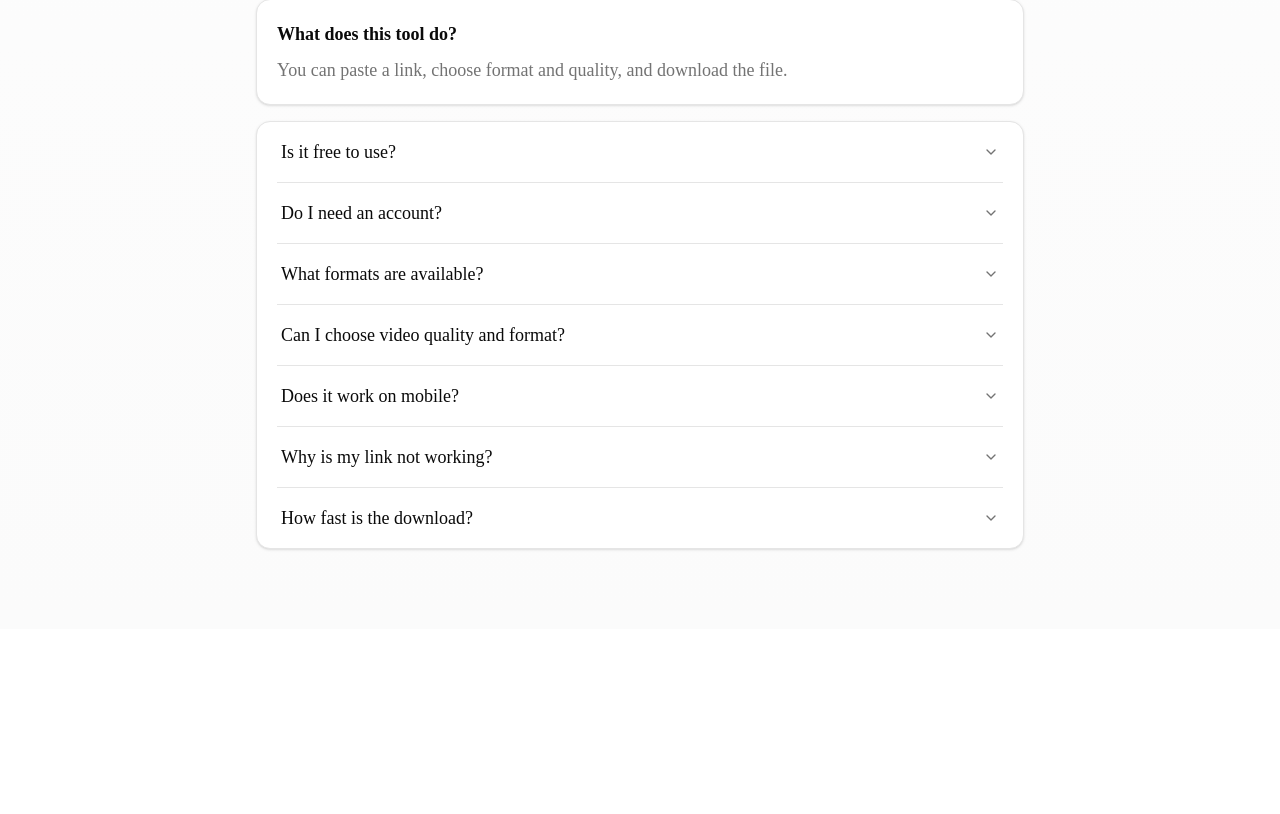
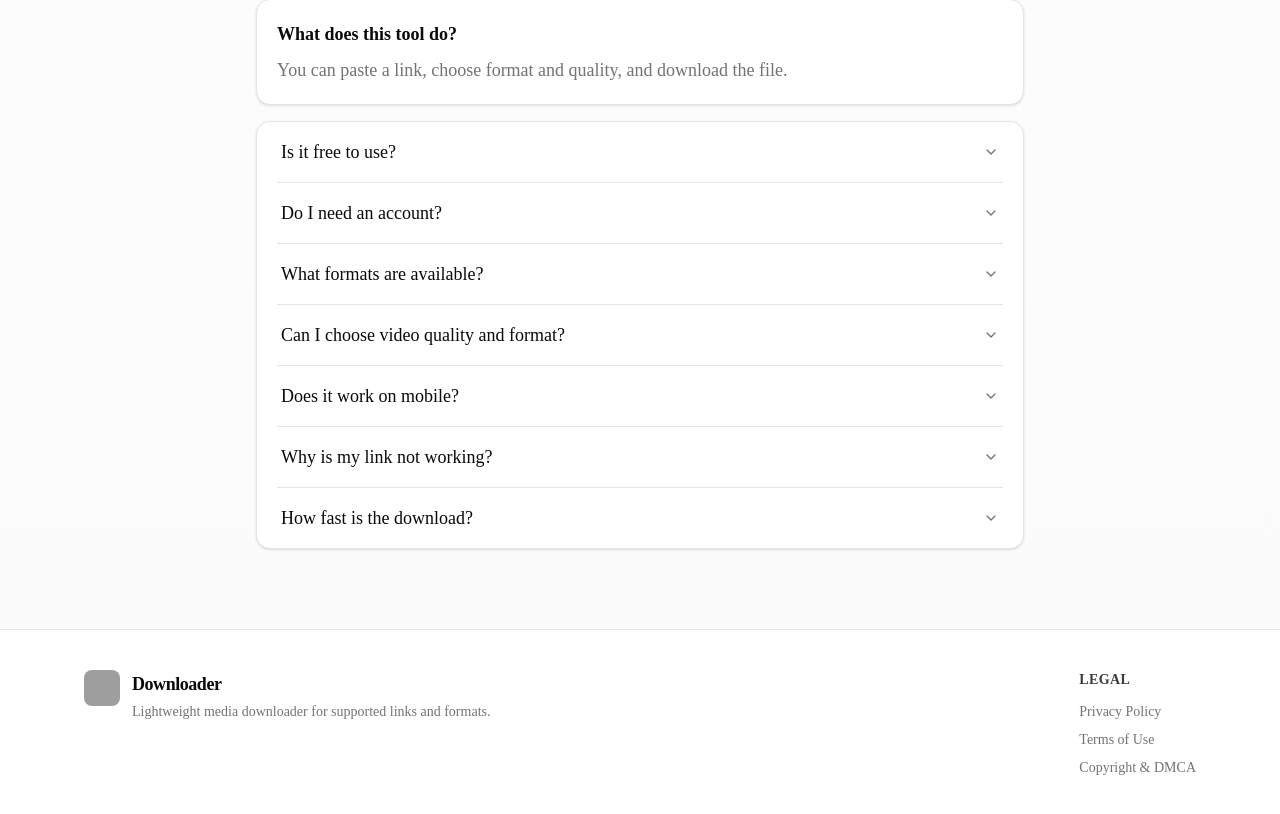
Before and after one commit to DavidPepanyan/Downloader, a Next.js app: page / in a window 1280 px wide. Shown: the part 1758-2572 px from the top of the page. Before the commit the page ends 2387 px from the top, so only its background shows below. Built offline with nearby package versions, Linux system fonts and the light colour scheme; grey boxes are pictures that could not be loaded.

Commit message:
Add footer component to layout; enhance page structure with footer and main content area for improved user experience.

```diff
--- a/app/layout.tsx
+++ b/app/layout.tsx
@@ -1,4 +1,5 @@
 import type { ReactNode } from "react";
+import { Footer } from "@/components/layout/footer";
 import { Header } from "@/components/layout/header";
 import "./globals.css";
 
@@ -9,9 +10,10 @@ type RootLayoutProps = {
 export default function RootLayout({ children }: RootLayoutProps) {
   return (
     <html lang="en">
-      <body>
+      <body className="flex min-h-screen flex-col">
         <Header />
-        {children}
+        <main className="flex-1">{children}</main>
+        <Footer />
       </body>
     </html>
   );
--- a/components/layout/footer.tsx
+++ b/components/layout/footer.tsx
@@ -0,0 +1,46 @@
+import Link from "next/link";
+
+const legalLinks = [
+  { href: "/privacy", label: "Privacy Policy" },
+  { href: "/terms", label: "Terms of Use" },
+  { href: "/dmca", label: "Copyright & DMCA" },
+];
+
+export function Footer() {
+  return (
+    <footer className="border-t bg-background/95">
+      <div className="mx-auto grid w-full max-w-6xl gap-8 px-5 py-10 sm:grid-cols-2">
+        <div className="flex items-start gap-3">
+          <img
+            src="/photos/logo.ico"
+            alt="Downloader logo"
+            className="h-9 w-9 rounded-md"
+          />
+          <div>
+            <p className="text-lg font-semibold tracking-tight">Downloader</p>
+            <p className="mt-1 text-sm text-muted-foreground">
+              Lightweight media downloader for supported links and formats.
+            </p>
+          </div>
+        </div>
+
+        <div className="sm:justify-self-end">
+          <p className="text-sm font-semibold uppercase tracking-wide text-foreground/80">
+            Legal
+          </p>
+          <nav className="mt-3 flex flex-col gap-2">
+            {legalLinks.map((link) => (
+              <Link
+                key={link.href}
+                href={link.href}
+                className="text-sm text-muted-foreground transition-colors hover:text-foreground"
+              >
+                {link.label}
+              </Link>
+            ))}
+          </nav>
+        </div>
+      </div>
+    </footer>
+  );
+}
```
